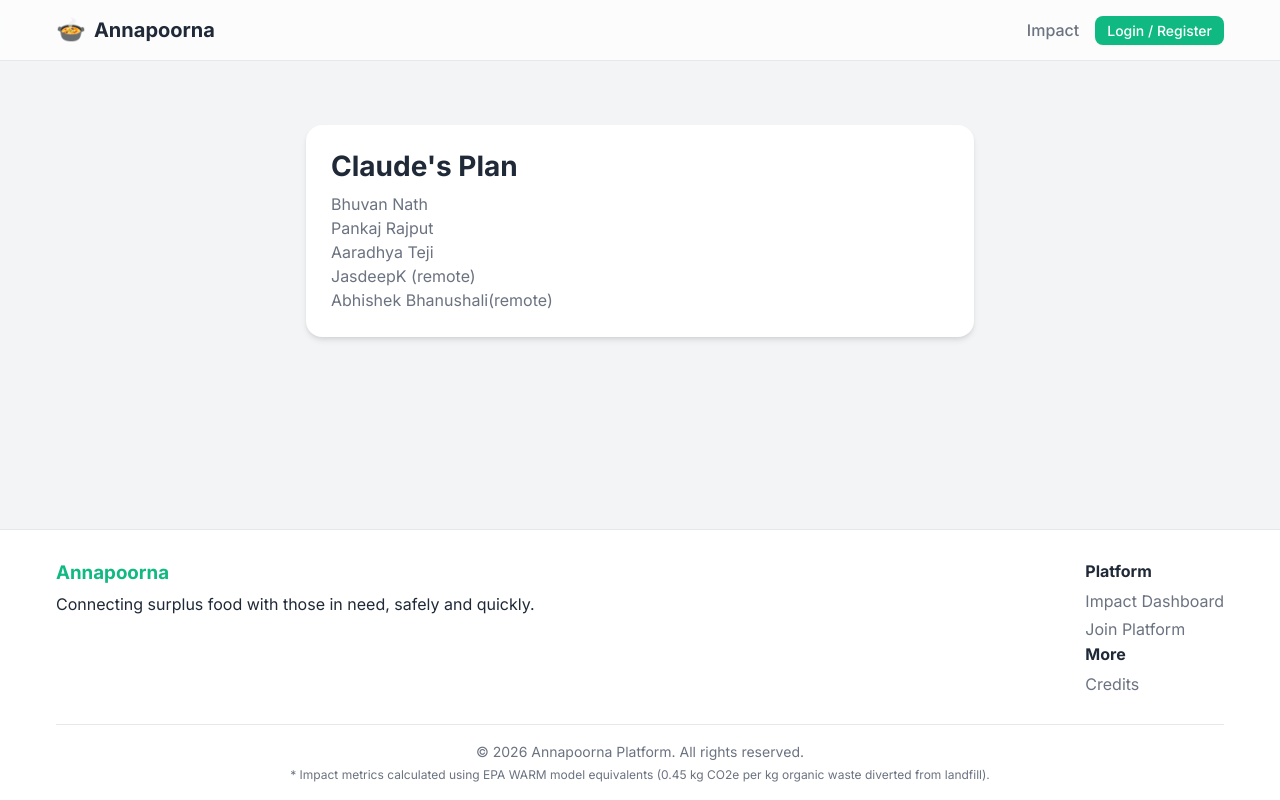
After one commit to Jasdeep-Kashyap/Annapoorna-Hackathon, a PHP site: page /credits.php in a window 1280 px wide. The commit adds this page. Run offline with PHP 8.4, Linux system fonts and the light colour scheme; some libraries are stand-ins or nearby versions.

Commit message:
Final-touches

```diff
--- /dev/null
+++ b/public/credits.php
@@ -0,0 +1,18 @@
+<?php
+// public/credits.php
+require_once 'includes/auth-guard.php';
+include 'includes/header.php';
+?>
+
+<div class="container fade-in" style="max-width: 700px; margin-top: var(--space-8); margin-bottom: var(--space-8);">
+    <div class="card">
+        <h1 style="font-size: 1.75rem; font-weight: 700; margin-bottom: var(--space-2);">Claude's Plan</h1>
+        <p style="color: var(--clr-text-muted);">Bhuvan Nath<br>
+            Pankaj Rajput<br>
+            Aaradhya Teji<br>
+            JasdeepK (remote)<br>
+            Abhishek Bhanushali(remote)</p>
+    </div>
+</div>
+
+<?php include 'includes/footer.php'; ?>
--- a/public/includes/footer.php
+++ b/public/includes/footer.php
@@ -13,11 +13,15 @@
                         <a href="<?= BASE_URL ?>/index.php">Impact Dashboard</a>
                         <a href="<?= BASE_URL ?>/auth.php">Join Platform</a>
                     </div>
+                    <div class="link-group">
+                        <h4>More</h4>
+                        <a href="<?= BASE_URL ?>/credits.php">Credits</a>
+                    </div>
                 </div>
             </div>
             <div class="footer-bottom">
                 <p>&copy; <?= date('Y') ?> Annapoorna Platform. All rights reserved.</p>
-                <p class="metrics-note">* Impact metrics calculated using EPA WARM model equivalents (0.45 kg CO2e per kg organic waste diverted from landfill).</p>
+                <p class="metrics-note"><a href="<?= BASE_URL ?>/surprise.php" style="color: inherit; text-decoration: none; cursor: default;" title="">* Impact metrics calculated using EPA WARM model equivalents (0.45 kg CO2e per kg organic waste diverted from landfill).</a></p>
             </div>
         </div>
     </footer>
```
Also changed, not shown: public/surprise.php (added, +14 -0 lines), config/dcdf5a7cf1471553bf07757c90dbde09.jpg (added).
